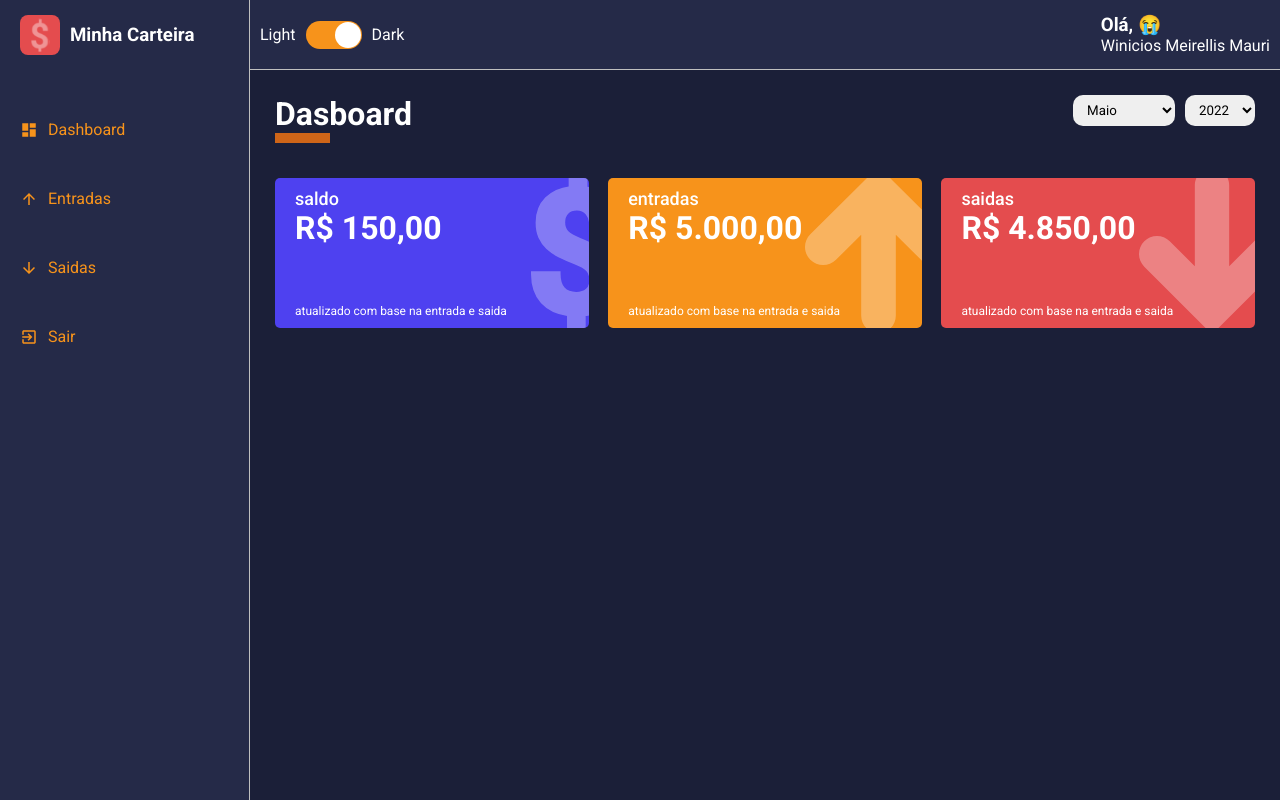
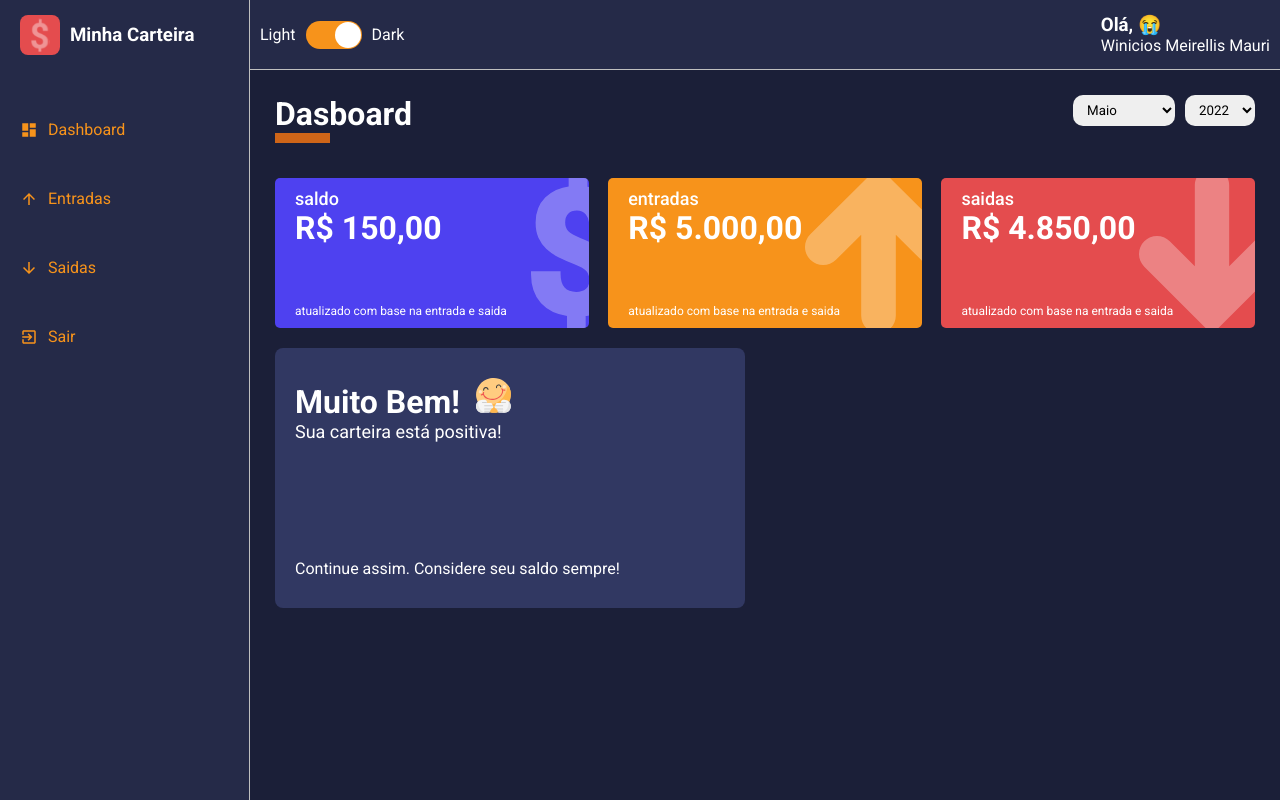
Before and after one commit to Winicios-Mauri/dashboard, a React (Create React App) app: page / in a window 1280 px wide. Built offline with nearby package versions, Linux system fonts and the light colour scheme.

Commit message:
fix: creating wallet status card

```diff
--- /dev/null
+++ b/src/components/MessageBox/index.tsx
@@ -0,0 +1,33 @@
+import React from 'react'
+
+import { Container } from './styles'
+
+interface IMessageBoxProps {
+  title: string
+  description: string
+  footerText: string
+  icon: string
+}
+
+const MessageBox: React.FC<IMessageBoxProps> = ({
+  title,
+  description,
+  footerText,
+  icon
+}) => {
+  return (
+    <Container>
+      <header>
+        <h1>
+          {title} <img src={icon} alt={title} />
+        </h1>
+        <p>{description}</p>
+      </header>
+      <footer>
+        <span> {footerText} </span>
+      </footer>
+    </Container>
+  )
+}
+
+export default MessageBox
--- /dev/null
+++ b/src/components/MessageBox/styles.ts
@@ -0,0 +1,26 @@
+import styled from 'styled-components'
+
+export const Container = styled.div`
+  width: 48%;
+  height: 260px;
+
+  background-color: ${props => props.theme.colors.tertiary};
+  color: ${props => props.theme.colors.white};
+
+  border-radius: 8px;
+  margin: 10px 0;
+  padding: 30px 20px;
+
+  display: flex;
+  flex-direction: column;
+  justify-content: space-between;
+
+  > header img {
+    width: 35px;
+    margin-left: 8px;
+  }
+
+  > header p {
+    font-size: 18px;
+  }
+`
--- a/src/pages/Dashboard/index.tsx
+++ b/src/pages/Dashboard/index.tsx
@@ -7,6 +7,10 @@
 import expenses from '../../repositories/expenses'
 import gains from '../../repositories/gains'
 import listOffMonths from '../../utils/months'
+import MessageBox from '../../components/MessageBox'
+
+import happyImg from '../../assets/happy.svg'
+import sadImg from '../../assets/sad.svg'
 
 import { Container, Content } from './styles'
 
@@ -108,6 +112,13 @@
           footerLabel="atualizado com base na entrada e saida"
           icon="arrowDown"
         />
+
+        <MessageBox
+          title="Muito Bem!"
+          description="Sua carteira está positiva!"
+          footerText="Continue assim. Considere seu saldo sempre!"
+          icon={happyImg}
+        />
       </Content>
     </Container>
   )
--- a/src/pages/Dashboard/styles.ts
+++ b/src/pages/Dashboard/styles.ts
@@ -5,4 +5,5 @@
   display: flex;
 
   justify-content: space-between;
+  flex-wrap: wrap;
 `
```
